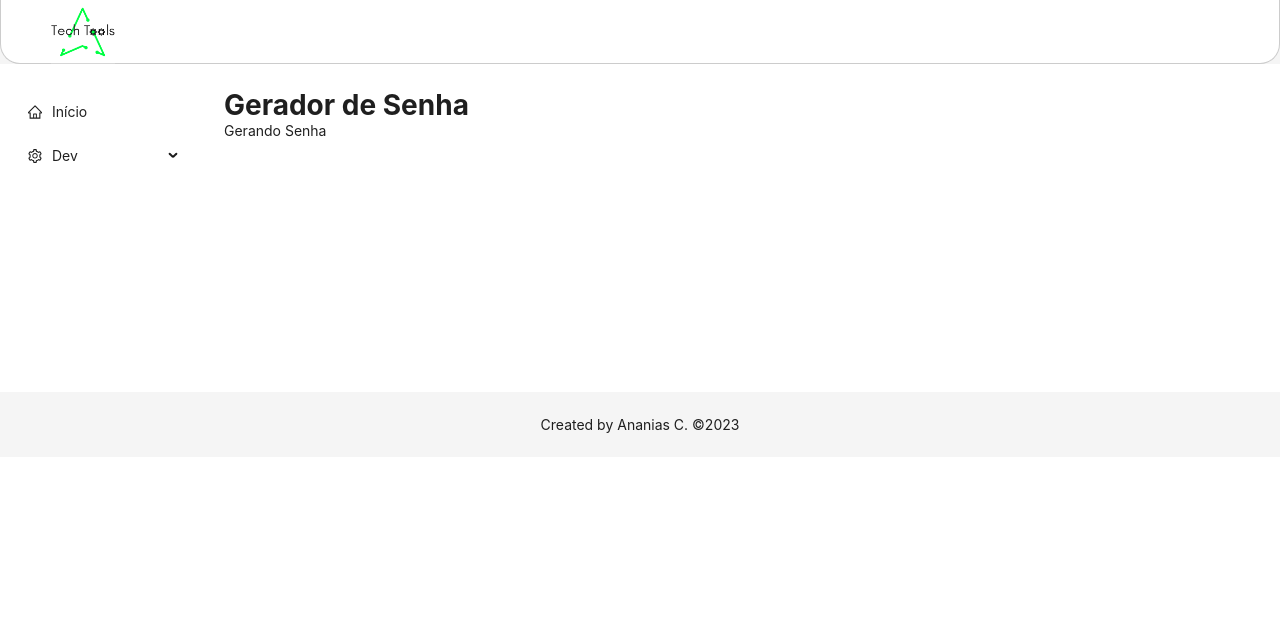
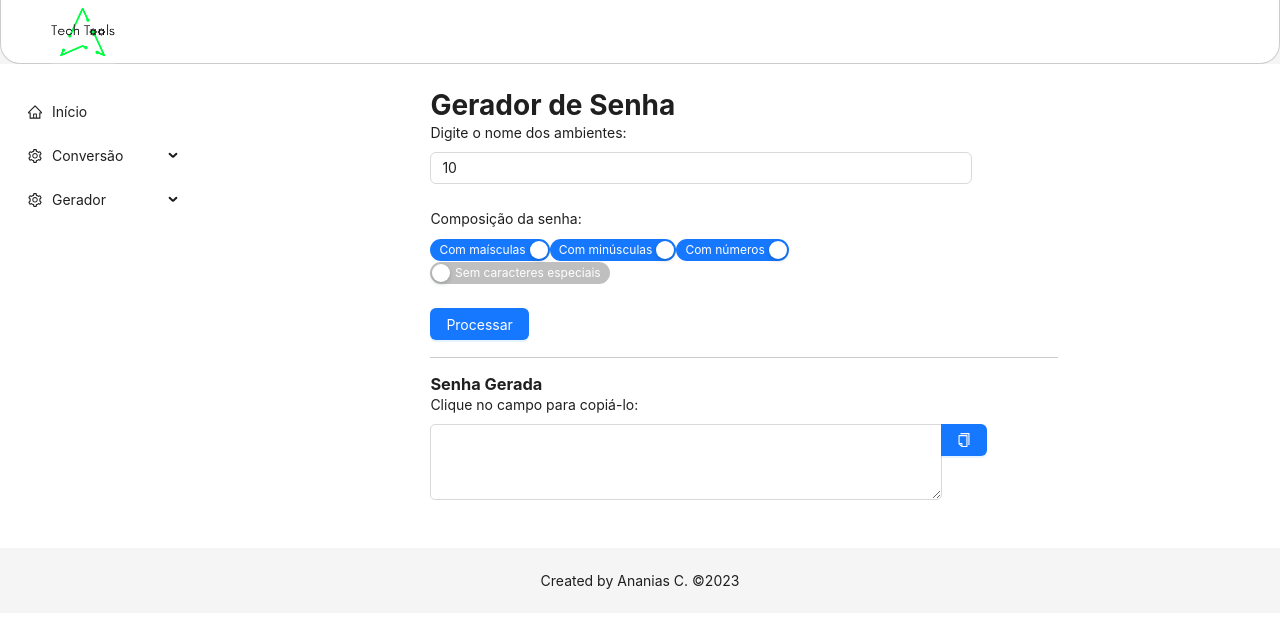
Before and after one commit to ananiasc/tech-tools, a React (Vite) app: page /generate-key in a window 1280 px wide. Shown: the top 628 px of the page. Built offline with nearby package versions, Linux system fonts and the light colour scheme.

Commit message:
feat: gerador de senha com opções de letras maisculas, minusculas, numeros e caracteres especiais.

```diff
--- a/package.json
+++ b/package.json
@@ -12,6 +12,7 @@
   "dependencies": {
     "@ant-design/icons": "^5.1.4",
     "antd": "^5.6.4",
+    "clipboard-copy": "^4.0.1",
     "react": "^18.2.0",
     "react-dom": "^18.2.0",
     "react-router": "^6.14.1",
--- a/src/App.jsx
+++ b/src/App.jsx
@@ -16,9 +16,11 @@ const getItem = (label, key, icon, children) => {
 
 const items = [
   getItem("Início", "/", <HomeOutlined />),
-  getItem("Dev", "dev", <SettingOutlined />, [
-    getItem("Converter Texto", "/convert-text", null),
-    getItem("Gerar Senha", "/generate-key", null),
+  getItem("Conversão", "conversao", <SettingOutlined />, [
+    getItem("Conversor de Texto", "/convert-text", null),
+  ]),
+  getItem("Gerador", "gerador", <SettingOutlined />, [
+    getItem("Gerador de Senha", "/generate-key", null),
   ]),
 ];
 
--- a/src/assets/pages/convertText/ConvertText.jsx
+++ b/src/assets/pages/convertText/ConvertText.jsx
@@ -1,10 +1,10 @@
 import './ConvertText.css'
 function ConvertText() {
   return (
-    <>
+    <div className='content-body'>
       <h1>Conversor de Texto</h1>
       Convertendo dados
-    </>
+    </div>
   );
 }
 
--- a/src/assets/pages/generateKey/GenerateKey.css
+++ b/src/assets/pages/generateKey/GenerateKey.css
@@ -0,0 +1,6 @@
+hr {
+  width: 628px;
+  height:1px;
+  background-color: rgba(0,0,0, 0.2);
+  float: left;
+}
--- a/src/assets/pages/generateKey/GenerateKey.jsx
+++ b/src/assets/pages/generateKey/GenerateKey.jsx
@@ -1,9 +1,157 @@
-import './GenerateKey.css'
+import { useState } from 'react';
+import './GenerateKey.css';
+import { Space, Form, Input, Button, Switch, message } from "antd";
+import copy from "clipboard-copy";
+import TextArea from 'antd/es/input/TextArea';
+import {
+  CopyOutlined
+} from "@ant-design/icons";
+
 function GenerateKey() {
+  const [containUpperCase, setContainUpperCase ] = useState(true);
+  const [containLowerCase, setContainLowerCase ] = useState(true);
+  const [containNumbers, setContainNumbers ] = useState(true);
+  const [containCharacSpecial, setContainCharacSpecial ] = useState(false);
+  const [size, setSize] = useState(10);
+  const [key, setKey] = useState("");
+
+  const mountCharacterComposition = () => {
+    let caracteres = "";
+
+    if(containUpperCase)
+      caracteres += "ABCDEFGHIJKLMNOPQRSTUVWXYZ";
+    if(containLowerCase)
+      caracteres += "abcdefghijklmnopqrstuvwxyz";
+    if(containNumbers)
+      caracteres += "0123456789";
+    if(containCharacSpecial)
+      caracteres += "!@#$%&*()-+.,;?{[}]^><:";
+
+    return caracteres;
+  }
+
+  const generateRandomIndex = (caracteres) => {
+    return Math.floor(Math.random() * caracteres.length);
+  }
+
+  const generateRandomCharacter = (caracteres) => {
+    return caracteres.charAt(generateRandomIndex(caracteres));
+  }
+
+  const generateKey = () => {
+    let caracteres = mountCharacterComposition();
+    let chave = "";
+    for (let i = 0; i < size; i++) {
+      chave += generateRandomCharacter(caracteres);
+    }
+    return chave;
+  };
+
+  const handleCopyClick = () => {
+    if (key) {
+      copy(key);
+      message.success("Texto copiado para a área de transferência");
+    } else {
+      message.error("Nenhum texto para copiar");
+    }
+  };
+
+  const onProcess = () => {
+    if(!containUpperCase && !containLowerCase && !containNumbers) {
+      message.error("Necessário selecionar uma opção de composição da senha!");
+      return;
+    }
+    const newKey = generateKey();
+    setKey(newKey);
+  }
+
   return (
-    <div className='content-body'>
+    <div className='content-body' style={{margin: '0% 20%'}}>
       <h1>Gerador de Senha</h1>
-      Gerando Senha
+      <Form
+        labelCol={{ span: 10 }}
+        wrapperCol={{ span: 21 }}
+        layout="vertical"
+        style={{ maxWidth: 1080 }}
+        onFinish={onProcess}
+      >
+        <Form.Item label="Digite o nome dos ambientes:">
+          <Input
+            type="number"
+            placeholder="10"
+            value={size}
+            min={1}
+            max={128}
+            required
+            onChange={(event) => {
+              setSize(event.target.value);
+            }}
+          />
+        </Form.Item>
+        <Form.Item label="Composição da senha:" style={{ width: '43vw' }}>
+          <Switch
+            checked={containUpperCase}
+            checkedChildren="Com maísculas"
+            unCheckedChildren="Sem maísculas"
+            onChange={() => {
+              setContainUpperCase(!containUpperCase);
+            }}
+          />
+          <Switch
+            checked={containLowerCase}
+            checkedChildren="Com minúsculas"
+            unCheckedChildren="Sem minúsculas"
+            onChange={() => {
+              setContainLowerCase(!containLowerCase);
+            }}
+          />
+          <Switch
+            checked={containNumbers}
+            checkedChildren="Com números"
+            unCheckedChildren="Sem números"
+            onChange={() => {
+              setContainNumbers(!containNumbers);
+            }}
+          />
+          <Switch
+            checked={containCharacSpecial}
+            checkedChildren="Com caracteres especiais"
+            unCheckedChildren="Sem caracteres especiais"
+            onChange={() => {
+              setContainCharacSpecial(!containCharacSpecial);
+            }}
+          />
+        </Form.Item>
+        <Button type="primary" htmlType="submit">
+          Processar
+        </Button>
+      </Form>
+
+      <br/><hr /><br/>
+
+      <h3>Senha Gerada</h3>
+
+      <Form
+        labelCol={{ span: 10 }}
+        wrapperCol={{ span: 14 }}
+        layout="vertical"
+        style={{ maxWidth: 1080 }}
+      >
+        <Form.Item label="Clique no campo para copiá-lo:">
+          <Space direction="vertical" style={{ width: '43.5vw' }}>
+            <Space.Compact style={{ width: '43.5vw' }}>
+              <TextArea
+                rows={3}
+                value={key}
+                style={{
+                  borderRadius: '5px 0px 5px 5px'
+                }}>
+              </TextArea>
+              <Button type="primary" onClick={() => {handleCopyClick()}}><CopyOutlined/></Button>
+            </Space.Compact>
+          </Space>
+        </Form.Item>
+      </Form>
     </div>
   );
 }
```
Also changed, not shown: 1 other file (tests, documents, lock files or other folders).
